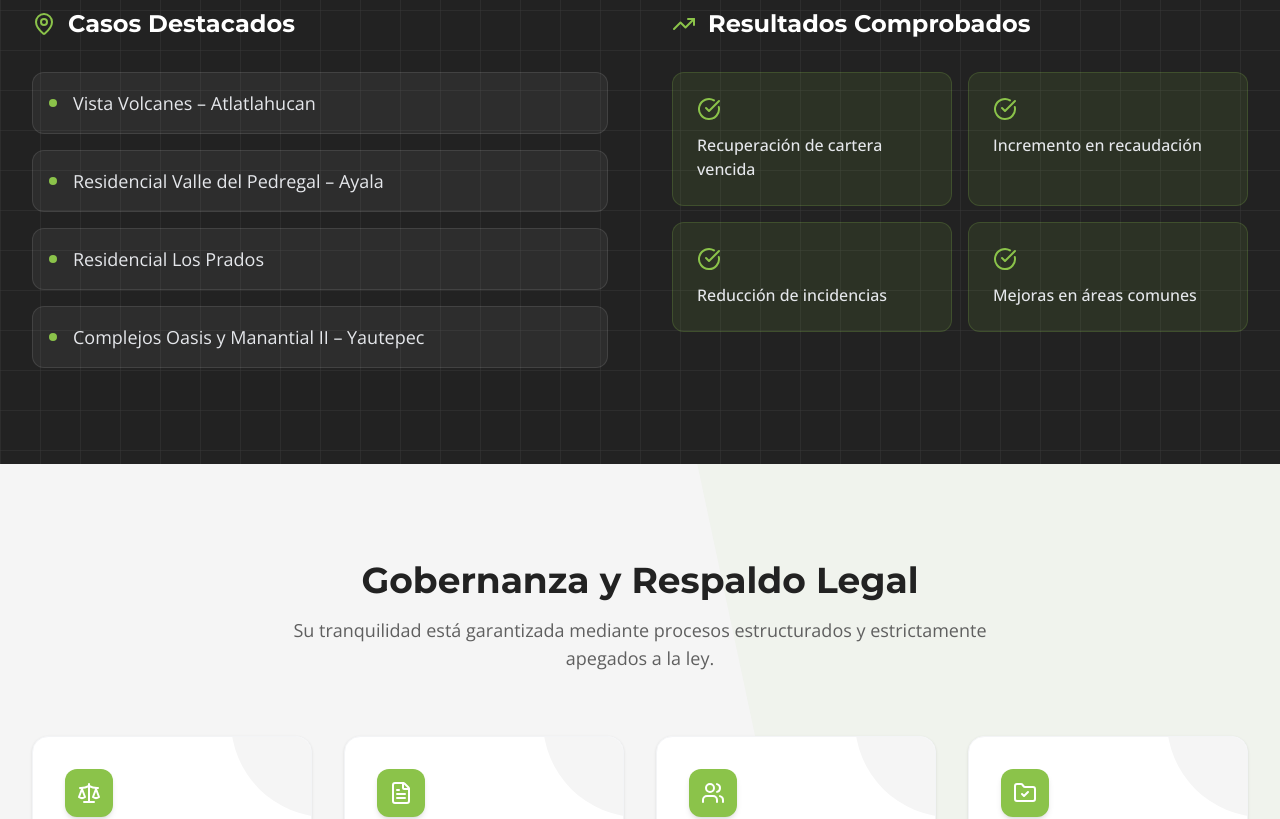
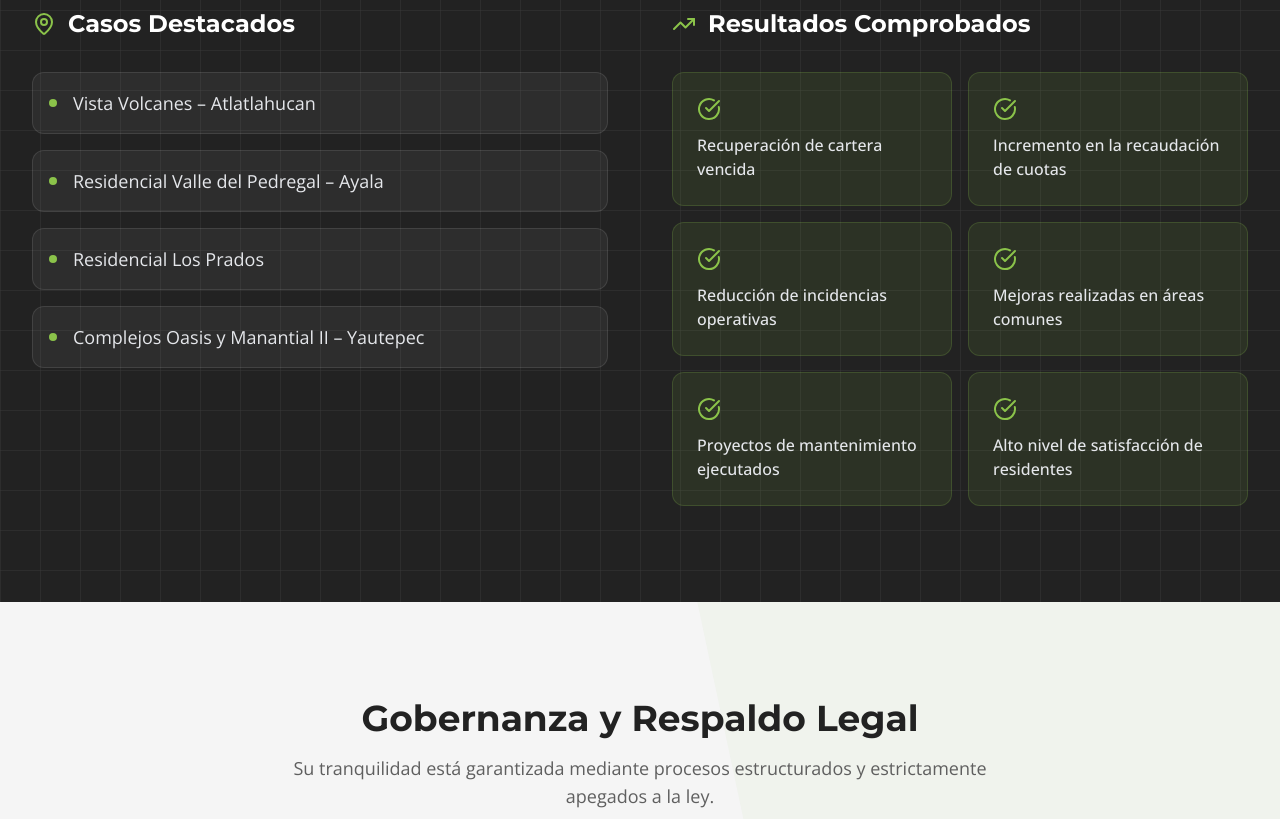
Before and after one commit to Seraphael-mishkan/armonia-web, a React (Vite) app: page / in a window 1280 px wide. Shown: the part 4200-5019 px from the top of the page. Built offline with nearby package versions, Linux system fonts and the light colour scheme.

Commit message:
Sync methodology and experience results with PDF

```diff
--- a/src/components/Experience.tsx
+++ b/src/components/Experience.tsx
@@ -24,9 +24,11 @@ export const Experience = () => {
 
   const results = [
     'Recuperación de cartera vencida',
-    'Incremento en recaudación',
-    'Reducción de incidencias',
-    'Mejoras en áreas comunes',
+    'Incremento en la recaudación de cuotas',
+    'Reducción de incidencias operativas',
+    'Mejoras realizadas en áreas comunes',
+    'Proyectos de mantenimiento ejecutados',
+    'Alto nivel de satisfacción de residentes',
   ];
 
   return (
--- a/src/components/Methodology.tsx
+++ b/src/components/Methodology.tsx
@@ -2,11 +2,10 @@ import { motion } from 'framer-motion';
 
 export const Methodology = () => {
   const steps = [
-    { num: '1', title: 'Diagnóstico sin costo', desc: 'Día 1-7. Análisis inicial de las finanzas y estado del condominio.' },
-    { num: '2', title: 'Propuesta personalizada', desc: 'Presentación de un plan de trabajo adaptado a sus necesidades reales.' },
-    { num: '3', title: 'Formalización legal', desc: 'Contrato transparente y firmas para iniciar con total seguridad.' },
-    { num: '4', title: 'Ejecución y control', desc: 'Toma de administración y auditoría de documentos previos.' },
-    { num: '5', title: 'Plan primeros 90 días', desc: 'Acciones de choque para estabilizar cobranza y servicios.' },
+    { num: '1', title: 'Diagnóstico Inicial', desc: 'Día 1-7. Evaluación profunda de la situación legal, financiera y física actual.' },
+    { num: '2', title: 'Propuesta y Acción', desc: 'Diseño de estrategias para resolver hallazgos, ajustadas a la cuota de mantenimiento actual.' },
+    { num: '3', title: 'Formalización Legal', desc: 'Nombramiento de Consejos Directivos en asambleas protocolizadas para facultades de representación.' },
+    { num: '4', title: 'Ejecución y Control', desc: 'Implementación del plan de trabajo con supervisión constante y mecanismos de evaluación.' },
   ];
 
   return (
```
